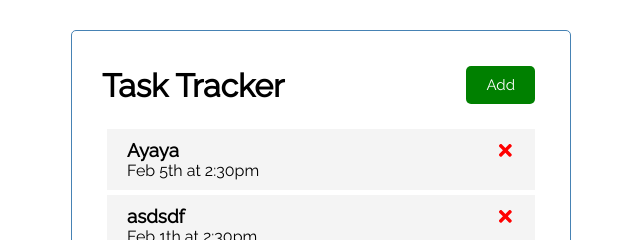
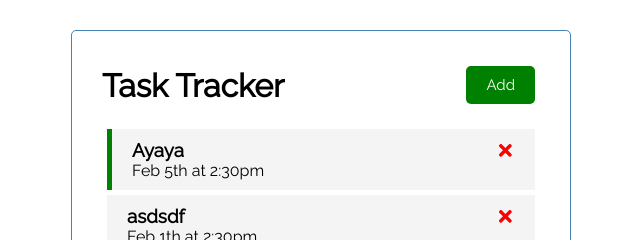
Before and after one commit to RamaSentani/task-tracker, a React (Create React App) app: page / in a window 1280 px wide. Shown: the top 240 px of the page, without its empty margins (319-959 px from the left). Built offline with nearby package versions, Linux system fonts and the light colour scheme.

Commit message:
add reminder function

```diff
--- a/src/App.jsx
+++ b/src/App.jsx
@@ -29,11 +29,20 @@
     setTasks(tasks.filter((task) => task.id !== id));
   };
 
+  // Toggle Reminder
+  const toggleReminder = (id) => {
+    setTasks(
+      tasks.map((task) =>
+        task.id === id ? { ...task, reminder: !task.reminder } : task
+      )
+    );
+  };
+
   return (
     <div className="container">
       <Header />
       {tasks.length > 0 ? (
-        <Tasks tasks={tasks} onDelete={deleteTask} />
+        <Tasks tasks={tasks} onDelete={deleteTask} onToggle={toggleReminder} />
       ) : (
         "No Tasks To Show"
       )}
--- a/src/components/Task.jsx
+++ b/src/components/Task.jsx
@@ -1,8 +1,11 @@
 import { FaTimes } from "react-icons/fa";
 
-const Task = ({ task, onDelete }) => {
+const Task = ({ task, onDelete, onToggle }) => {
   return (
-    <div className="task">
+    <div
+      className={`task ${task.reminder ? "reminder" : ""}`}
+      onDoubleClick={() => onToggle(task.id)}
+    >
       <h3>
         {task.text}{" "}
         <FaTimes
--- a/src/components/Tasks.jsx
+++ b/src/components/Tasks.jsx
@@ -1,10 +1,15 @@
 import Task from "./Task";
 
-const Tasks = ({ tasks, onDelete }) => {
+const Tasks = ({ tasks, onDelete, onToggle }) => {
   return (
     <>
       {tasks.map((task) => (
-        <Task key={task.id} task={task} onDelete={onDelete} />
+        <Task
+          key={task.id}
+          task={task}
+          onDelete={onDelete}
+          onToggle={onToggle}
+        />
       ))}
     </>
   );
```
